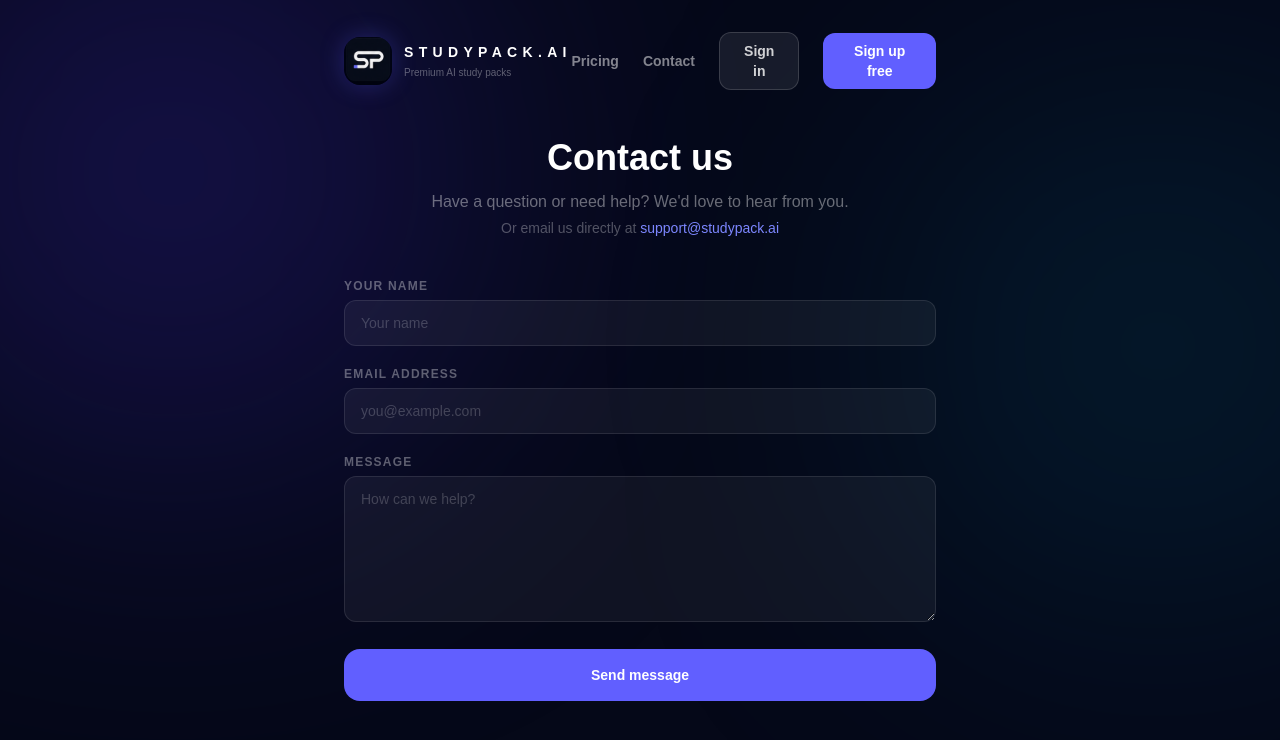
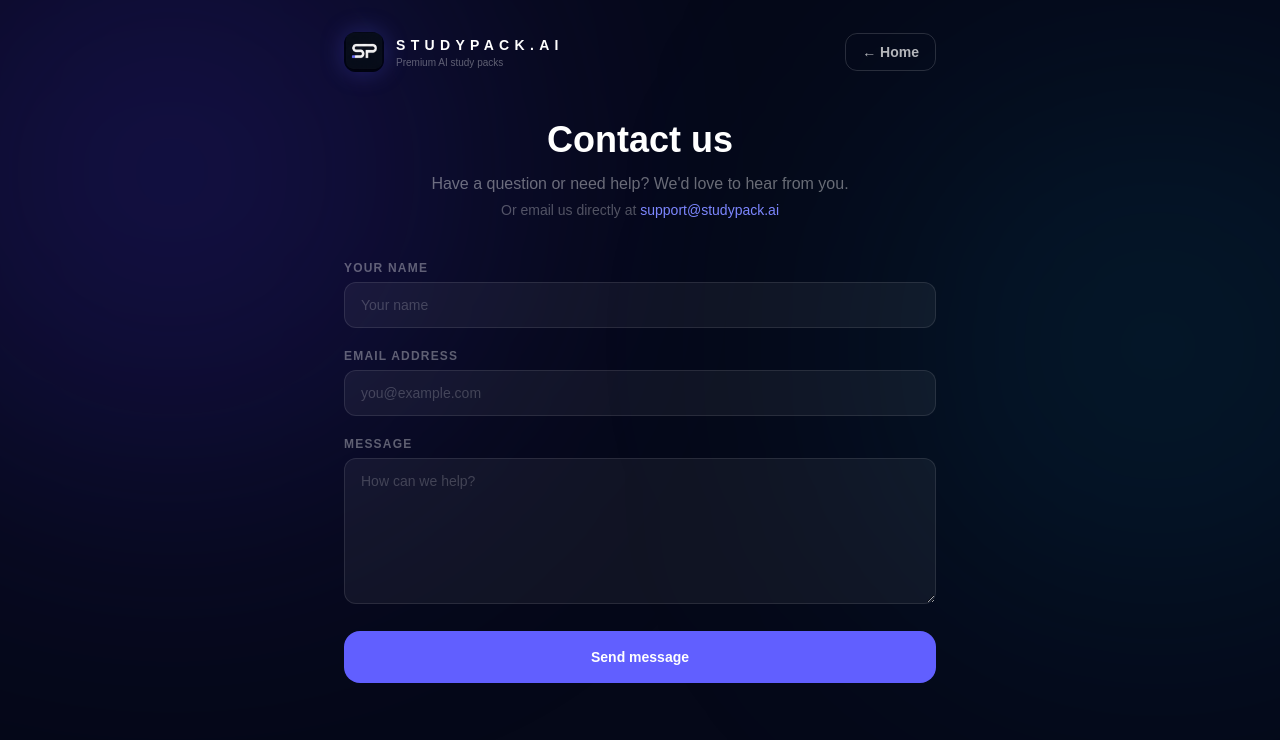
Before and after one commit to paulrodgerson40-blip/studypack-frontend, a Next.js app: page /contact in a window 1280 px wide. Shown: the top 740 px of the page. Built offline with nearby package versions, Linux system fonts and the light colour scheme; no server answers.

Commit message:
Fix: contact page header — revert to custom slim header that fits narrow container

```diff
--- a/app/contact/page.tsx
+++ b/app/contact/page.tsx
@@ -2,7 +2,6 @@
 
 import { useState } from "react";
 import Link from "next/link";
-import Header from "@/components/Header";
 
 export default function ContactPage() {
   const [name, setName] = useState("");
@@ -35,7 +34,18 @@ export default function ContactPage() {
         <div className="absolute -right-32 top-24 h-[500px] w-[500px] rounded-full bg-cyan-600/15 blur-[140px]" />
       </div>
       <div className="relative mx-auto max-w-2xl px-5 py-8 md:px-10">
-        <Header />
+        <header className="mb-12 flex items-center justify-between">
+          <Link href="/" className="flex items-center gap-3">
+            <img src="/studypack-icon.png" alt="StudyPack.ai" className="h-10 w-10 rounded-xl shadow-[0_0_24px_rgba(91,94,244,0.30)]" />
+            <div>
+              <div className="text-sm font-black uppercase tracking-[0.38em] text-white">StudyPack.ai</div>
+              <div className="text-[10px] text-white/35">Premium AI study packs</div>
+            </div>
+          </Link>
+          <Link href="/" className="rounded-xl border border-white/15 px-4 py-2 text-sm font-semibold text-white/70 transition hover:bg-white/5">
+            ← Home
+          </Link>
+        </header>
 
         <div className="mb-10 text-center">
           <h1 className="text-4xl font-black text-white">Contact us</h1>
```
